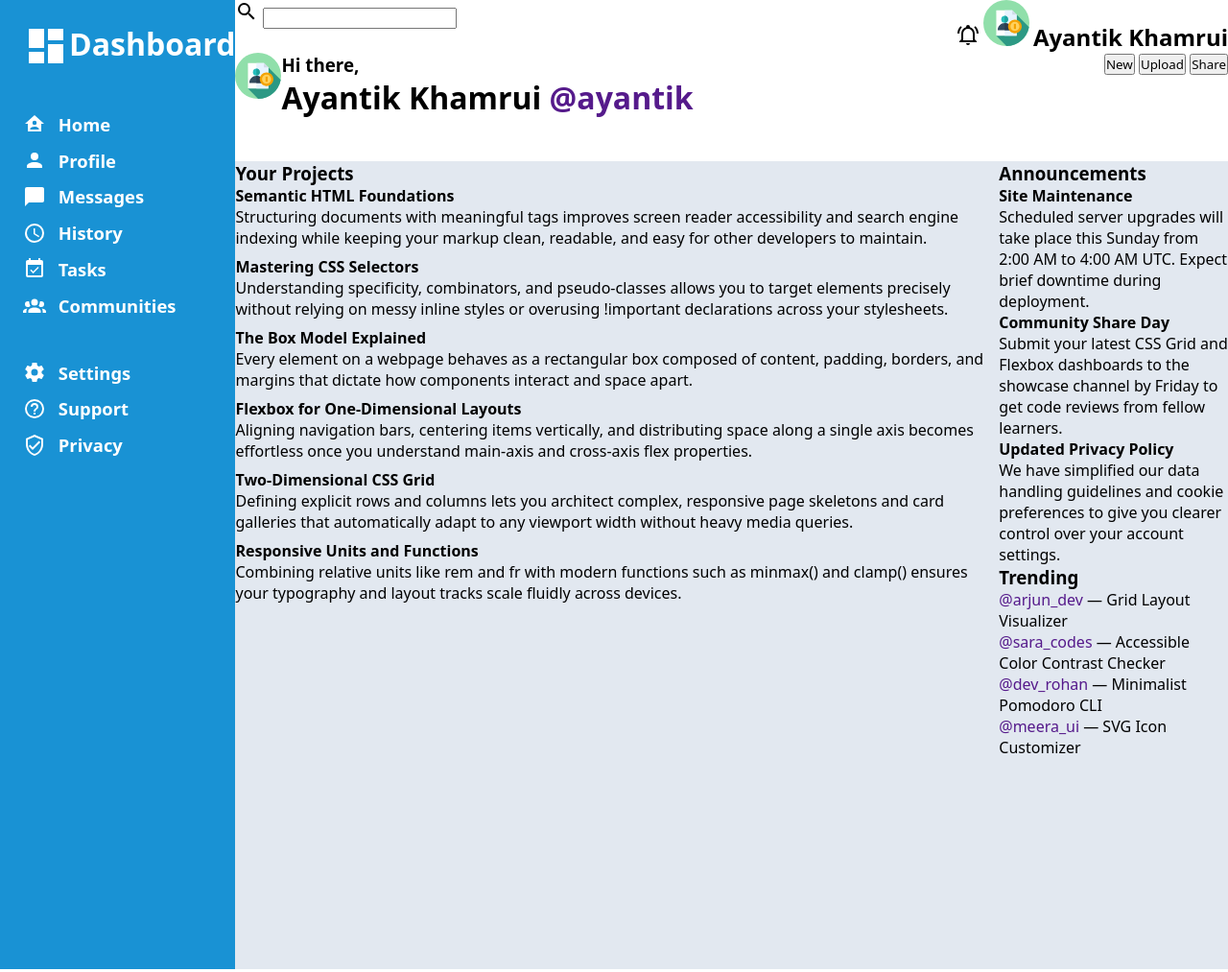
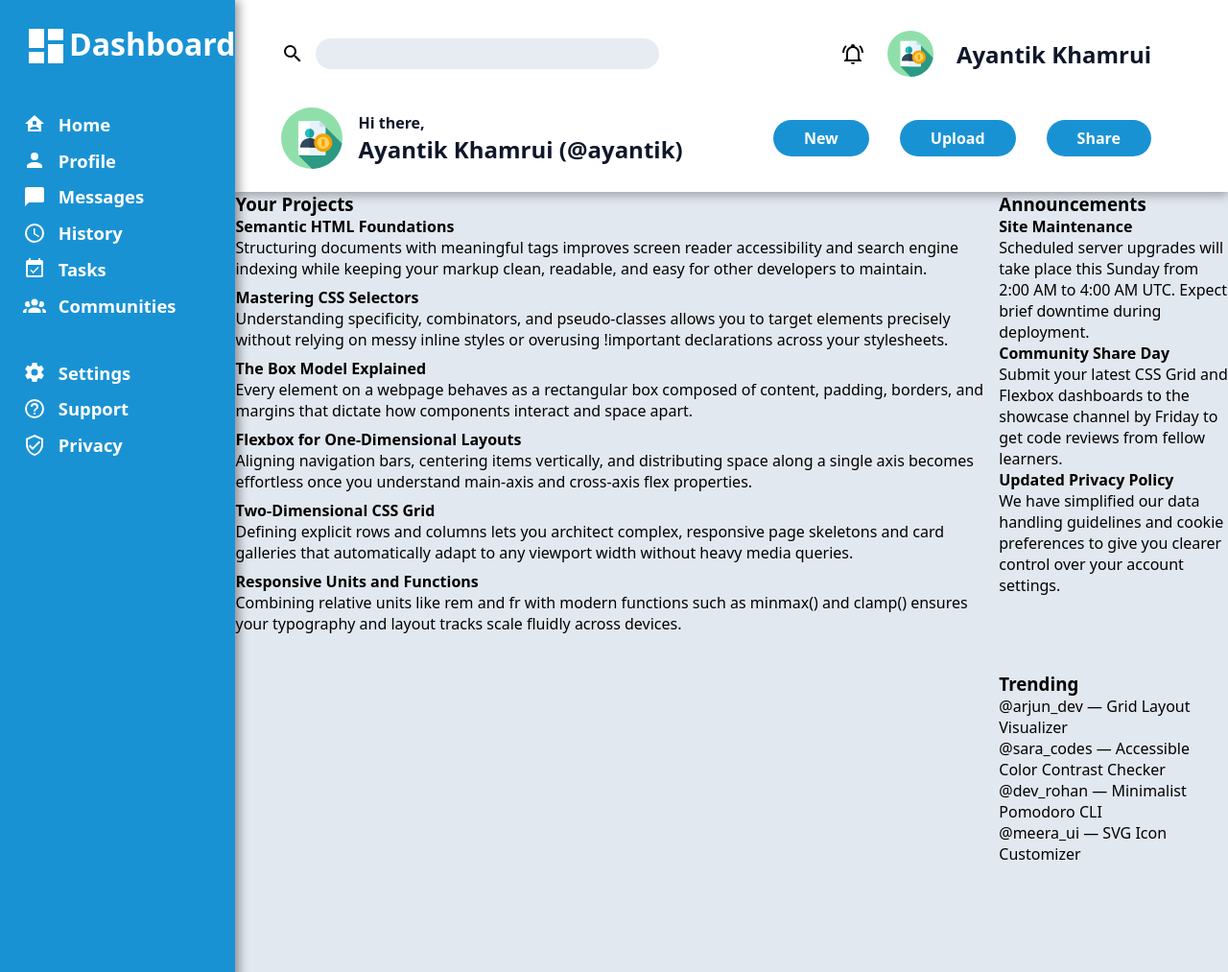
Before and after one commit to reacher-001/dashboard, a plain HTML site: page index.html in a window 1280 px wide. Shown: the top 1013 px of the page at 96% size. Drawn offline with Linux system fonts and the light colour scheme.

Commit message:
Implemented the navbar

```diff
--- a/index.html
+++ b/index.html
@@ -82,37 +82,34 @@
 
         </div>
         <div class="nav-bar">
-            <div class="nav-bar-top">
             <div class="search-bar">
                 <svg class="nav-bar-icon" viewBox="0 0 24 24">
                     <path d="M9.5,3A6.5,6.5 0 0,1 16,9.5C16,11.11 15.41,12.59 14.44,13.73L14.71,14H15.5L20.5,19L19,20.5L14,15.5V14.71L13.73,14.44C12.59,15.41 11.11,16 9.5,16A6.5,6.5 0 0,1 3,9.5A6.5,6.5 0 0,1 9.5,3M9.5,5C7,5 5,7 5,9.5C5,12 7,14 9.5,14C12,14 14,12 14,9.5C14,7 12,5 9.5,5Z" />
                 </svg>
-                    <input type="search">
+                <input id="search-bar" type="search">
             </div>
             <div class="nav-bar-links">
                 <svg class="nav-bar-icon" viewBox="0 0 24 24">
                 <path d="M10,21H14A2,2 0 0,1 12,23A2,2 0 0,1 10,21M21,19V20H3V19L5,17V11C5,7.9 7.03,5.17 10,4.29C10,4.19 10,4.1 10,4A2,2 0 0,1 12,2A2,2 0 0,1 14,4C14,4.1 14,4.19 14,4.29C16.97,5.17 19,7.9 19,11V17L21,19M17,11A5,5 0 0,0 12,6A5,5 0 0,0 7,11V18H17V11M19.75,3.19L18.33,4.61C20.04,6.3 21,8.6 21,11H23C23,8.07 21.84,5.25 19.75,3.19M1,11H3C3,8.6 3.96,6.3 5.67,4.61L4.25,3.19C2.16,5.25 1,8.07 1,11Z" />
                 </svg>
-                    <img id="profile-image" src="./icons/profile-svgrepo-com.svg" alt="profile image">
+                <img class="profile-image" src="./icons/profile-svgrepo-com.svg" alt="profile image">
                 <h2>Ayantik Khamrui</h2>
             </div>
 
-            </div>
-            <div class="nav-bar-bottom">
+
             <div class="profile-info">
-                    <img id="profile-image"
+                <img class="profile-image"
                 src="./icons/profile-svgrepo-com.svg"
                 alt="profile image">
-                    <span>
-                        <h3>Hi there,</h3>
-                        <h1>Ayantik Khamrui <a href="">@ayantik</a></h1>
-                    </span>
+                <div>
+                    <h4>Hi there,</h4>
+                    <h2>Ayantik Khamrui <a href="">(@ayantik)</a></h2>
                 </div>
-                <div nav-buttons>
+            </div>
+            <div class="nav-buttons">
                 <button type="button">New</button>
                 <button type="button">Upload</button>
                 <button type="button">Share</button>
-                </div>
             </div>
         </div>
         <div class="card-container">
--- a/style.css
+++ b/style.css
@@ -8,16 +8,14 @@
     --text-primary:#0F172A;
     --text-sidebar:#fff;
     --text-muted:#64748B;
+    --shadow-card: 0px 4px 6px -1px rgba(15,23,42,0.1);
 }
 /*CSS reset*/
-*{
+*,::before, ::after{
     box-sizing: border-box;
     margin: 0;
     padding: 0;
     font-family: system-ui, -apple-system, BlinkMacSystemFont, 'Segoe UI', Roboto, Oxygen, Ubuntu, Cantarell, 'Open Sans', 'Helvetica Neue', sans-serif;
-}
-*,::before,::after{
-    margin: 0;
 }
 ul,ol{
     list-style-type:none;
@@ -31,6 +29,9 @@ a{
     grid-template:1fr 5fr/1fr 5fr;
     min-height: 100dvh;
 }
+a:visited{
+    color: currentColor;
+}
 /*side bar*/
 .side-bar{
     grid-row:1/-1;
@@ -40,6 +41,8 @@ a{
     gap: 2rem;
     padding-top: 1.5rem;
     padding-left: 1.5rem;
+    z-index: 2;
+    box-shadow: 4px 0px 10px rgba(0,0,0,0.4);
 }
 .side-bar *{
     color:var(--text-sidebar);
@@ -57,29 +60,74 @@ a{
 .dashboard-logo{
     display: flex;
 }
+#dashboard-icon{
+    height: 48px;
+    width: 48px;
+}
 /*Navigation bar*/
 .nav-bar{
+    display: grid;
+    grid-template: 1fr 1fr / 2fr 1fr;
     background-color: var(--navbar-color);
     grid-row: 1/2;
     grid-column: 2/3;
+    color: var(--text-primary);
+    box-shadow: 0px 4px 10px 0px rgba(0,0,0,0.3);
+    z-index: 1;
+    padding:1.5rem 5rem 1.5rem 3rem;
+    row-gap: 1.5rem;
 }
-.nav-bar-top{
+.nav-bar-links{
     display: flex;
-    justify-content: space-between;
+    gap: 1.5rem;
+    justify-content: flex-end;
+    align-items: center;
 }
-.nav-bar-links>h2{
-    display: inline;
+.search-bar{
+    display: flex;
+    place-items: center;
+    gap: 0.7rem;
 }
-.nav-bar-bottom{
-    display: flex;
-    justify-content: space-between;
-}
-.profile-info{
-    display: flex;
+input[type="search"]{
+    appearance: none;
+    width: 70%;
+    height: 2rem;
+    background-color: var(--search-color);
+    opacity: 0.8;
+    border-radius: 100px;
+    border-width:0;
 }
 .nav-bar-icon{
     width: 24px;
     height: 24px;
+}
+.nav-bar-links>.profile-image{
+    height: 48px;
+    width: auto;
+}
+.profile-info{
+    display: flex;
+    place-items: center;
+    gap: 1rem;
+}
+.nav-buttons{
+    display: flex;
+    justify-content: flex-end;
+    align-items: center;
+    gap: 2rem;
+}
+.nav-buttons>button{
+    border-width: 0;
+    border-radius: 100px;
+    background-color: var(--dashboard-color);
+    color: var(--text-sidebar);
+    font-size: 1rem;
+    font-weight: 900;
+    padding: 0.5rem 2rem;
+}
+.profile-info>.profile-image{
+    height: 4rem;
+    width: auto;
 }
 /*Main cards area*/
 .card-container{
@@ -98,15 +146,8 @@ a{
     grid-auto-rows: 1fr;
     gap: 8px;
 }
-#profile-image{
-    height: 48px;
-    width: auto;
-}
+
 svg.left-panel-icon{
     height: 24px;
     width: 24px;
 }
-#dashboard-icon{
-    height: 48px;
-    width: 48px;
-}
```
Lines whose indentation alone changed are shown as unchanged.
